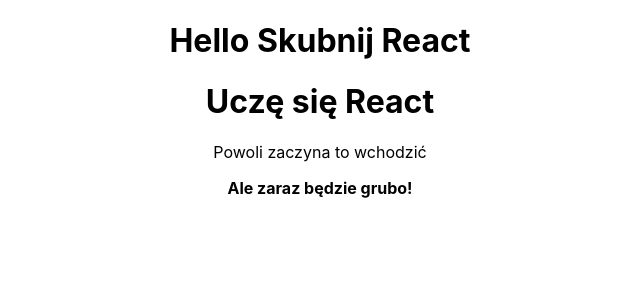
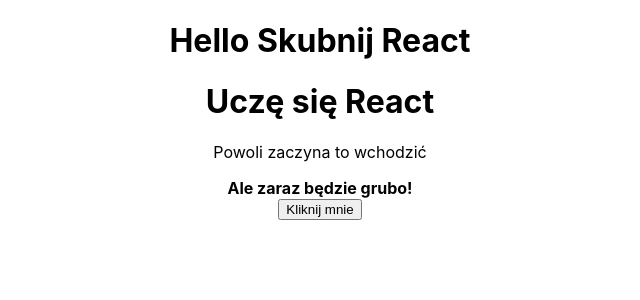
Before and after one commit to masives/taste-react, a React (Create React App) app: page / in a window 1280 px wide. Shown: the top 300 px of the page, without its empty margins (320-960 px from the left). Built offline with nearby package versions, Linux system fonts and the light colour scheme; the HTML template or start-up script is replaced by a standard one.

Commit message:
add button

```diff
--- a/src/App.js
+++ b/src/App.js
@@ -14,6 +14,15 @@
           <p>Powoli zaczyna to wchodzić</p>
           <b>Ale zaraz będzie grubo!</b>
         </div>
+
+        <button
+          onClick={() => {
+            console.log('siemka');
+          }}
+        >
+          Kliknij mnie
+        </button>
+        {/* bajbaj */}
       </div>
     );
   }
@@ -21,4 +30,4 @@
 
 export default App;
 
-// 10:36
+// 10:52
```
